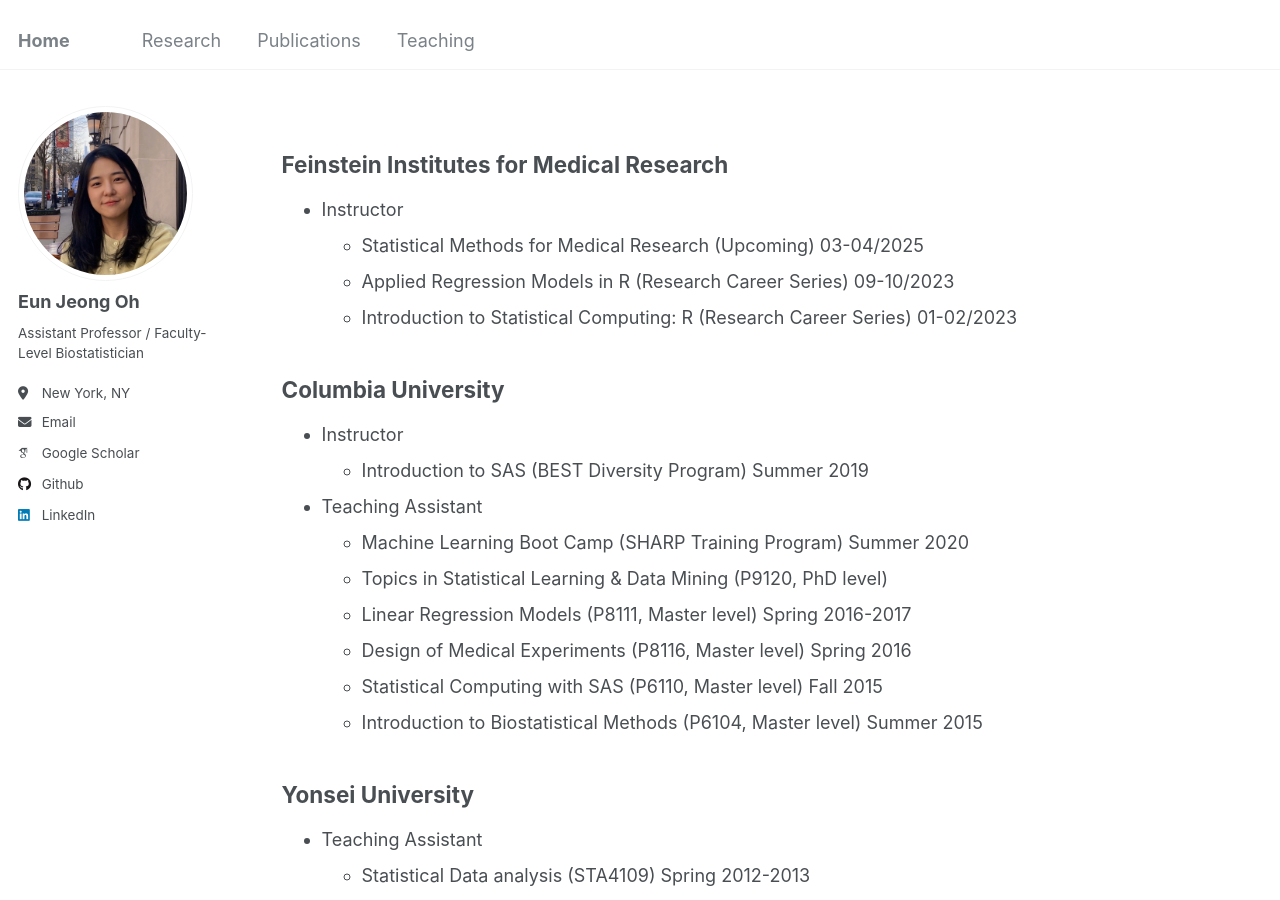
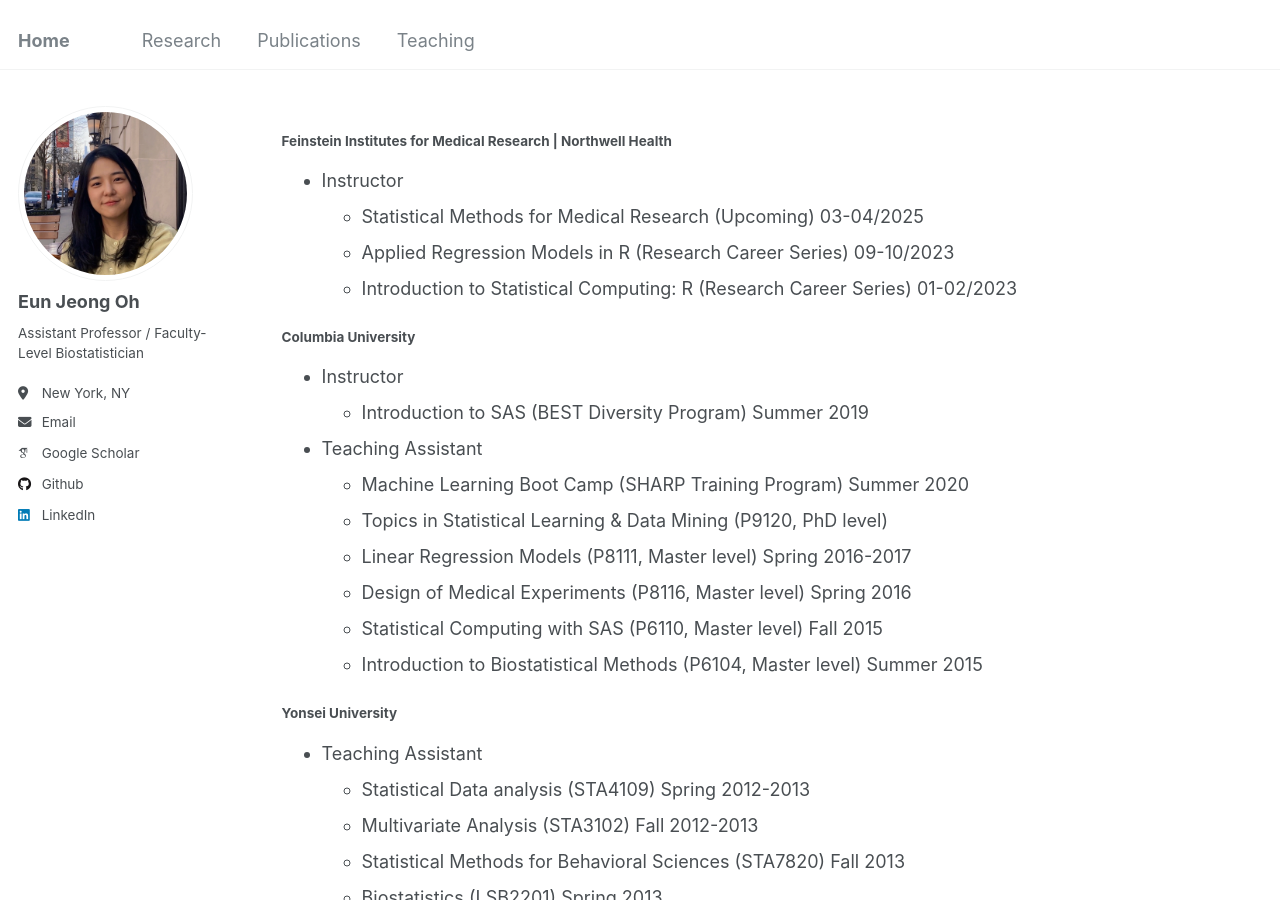
Before and after one commit to oheunj/oheunj.github.io, a Jekyll site: the page built from _pages/eo-teaching.md, in a window 1280 px wide and 900 px high. Built offline with Jekyll 4.4.1, drawn with Linux system fonts in a browser that asks for light colours; some web fonts are replaced.

Commit message:
Update eo-teaching.md

```diff
--- a/_pages/eo-teaching.md
+++ b/_pages/eo-teaching.md
@@ -10,15 +10,13 @@
 {% include base_path %}
 
 
-Feinstein Institutes for Medical Research
-------
+#### Feinstein Institutes for Medical Research | Northwell Health
 * Instructor
   * Statistical Methods for Medical Research (Upcoming) 03-04/2025
   * Applied Regression Models in R (Research Career Series) 09-10/2023
   * Introduction to Statistical Computing: R (Research Career Series) 01-02/2023
 
-Columbia University
-------
+#### Columbia University
 * Instructor
   * Introduction to SAS (BEST Diversity Program) Summer 2019
 * Teaching Assistant
@@ -29,8 +27,7 @@
   * Statistical Computing with SAS (P6110, Master level) Fall 2015
   * Introduction to Biostatistical Methods (P6104, Master level) Summer 2015
 
-Yonsei University
-------
+#### Yonsei University
 * Teaching Assistant
   * Statistical Data analysis (STA4109) Spring 2012-2013
   * Multivariate Analysis (STA3102) Fall 2012-2013
```
